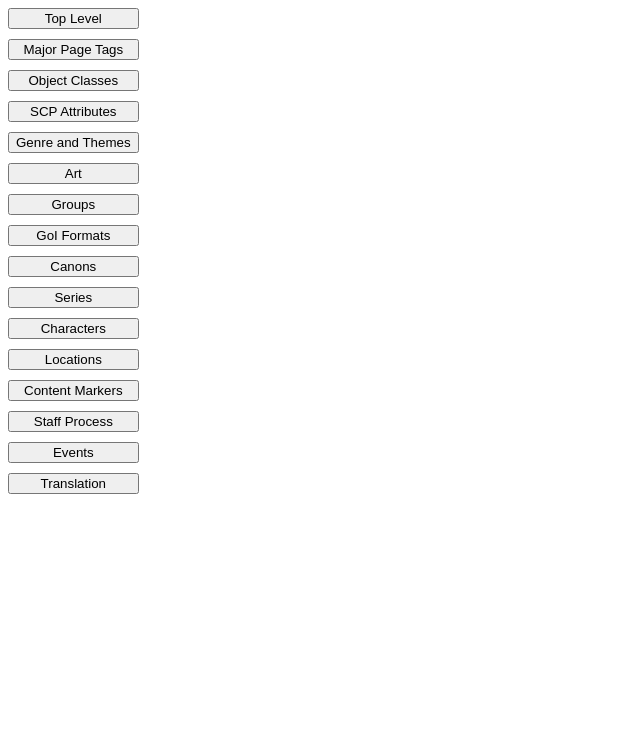
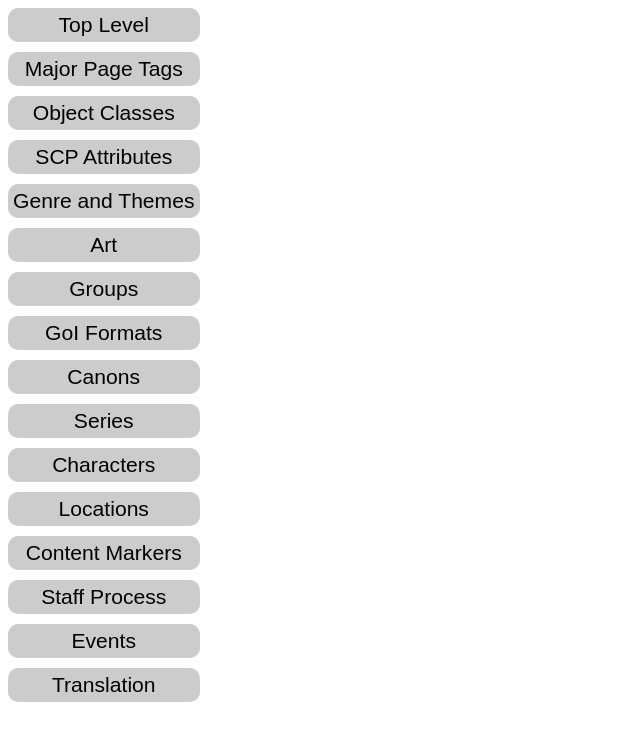
Before and after one commit to radian628/scp-tag-helper-widget, a website: page wheel.html in a window 1280 px wide. Shown: the whole page, without its empty margins (0-640 px from the left). Drawn offline with Linux system fonts and the light colour scheme.

Commit message:
Update wheel.html

```diff
--- a/wheel.html
+++ b/wheel.html
@@ -14,6 +14,17 @@
         grid-template-columns: subgrid;
         grid-column-start: 1;
         grid-column-end: 3;
+        align-items: center;
+        font-size: 1.2em;
+      }
+
+      button {
+        border-radius: 10px;
+        background-color: #ccc;
+        padding: 5px;
+        border: none;
+        cursor: pointer;
+        font-size: 1.1em;
       }
     </style>
   </head>
```
